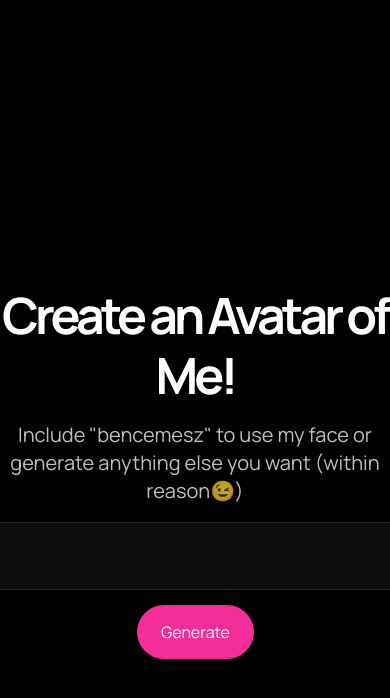
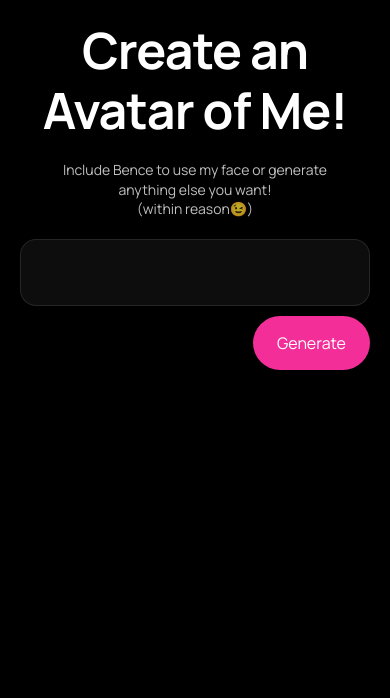
Before and after one commit to BenceM/ai-avatar, a Next.js app: page / in a window 390 px wide. Shown: the top 698 px of the page. Built offline with nearby package versions, Linux system fonts and the light colour scheme.

Commit message:
style updates and regex input

```diff
--- a/pages/index.js
+++ b/pages/index.js
@@ -28,13 +28,14 @@ const Home = () => {
 			});
 			setRetry(0);
 		}
-
+		const finalInput = input.replace(/[Bb]ence/, "bencemesz");
+		console.log(typeof finalInput);
 		const res = await fetch("api/generate", {
 			method: "POST",
 			headers: {
 				"Content-type": "image/jpeg",
 			},
-			body: JSON.stringify({ input }),
+			body: JSON.stringify({ finalInput }),
 		});
 
 		const data = await res.json();
@@ -92,8 +93,8 @@ const Home = () => {
 					</div>
 					<div className="header-subtitle">
 						<h2>
-							Include "bencemesz" to use my face or generate anything else you
-							want (within reason😉)
+							Include Bence to use my face or generate anything else you want!{" "}
+							<span>(within reason😉)</span>
 						</h2>
 					</div>
 					<div className="prompt-container">
@@ -103,7 +104,15 @@ const Home = () => {
 							value={input}
 							onChange={onChange}
 						/>
+
 						<div className="prompt-buttons">
+							<div className="prompt-loading">
+								{isGenerating ? (
+									<p>The model might take a while to generate</p>
+								) : (
+									<p></p>
+								)}
+							</div>
 							<a
 								className={
 									isGenerating ? "generate-button loading" : "generate-button"
--- a/styles/styles.css
+++ b/styles/styles.css
@@ -1,42 +1,41 @@
 @import url("https://fonts.googleapis.com/css2?family=Manrope:wght@400;700;800&display=swap");
 
-body {
+html {
+	font-size: 62.5%;
+}
+* {
 	margin: 0;
 	padding: 0;
+	box-sizing: border-box;
+}
+body {
 	font-family: "Manrope", sans-serif;
 }
 
 .root {
-	display: flex;
-	place-content: center flex-start;
-	align-items: center;
 	background-color: rgb(0, 0, 0);
-	flex-flow: column nowrap;
-	gap: 10px;
+	gap: 1rem;
+	min-height: 100vh;
 	height: 100vh;
-	overflow: auto;
-	padding: 0px;
-	position: relative;
 }
 
 .container {
 	display: flex;
-
 	flex: 0 0 auto;
 	flex-flow: row nowrap;
-	gap: 10px;
-	/* height: fit-content; */
+	padding: 1rem;
+	gap: 2rem;
 	height: 100%;
 	overflow: auto;
 	position: relative;
 	width: auto;
-	gap: 64px;
 }
 
 .header {
 	display: flex;
 	flex-direction: column;
 	width: 100%;
+	gap: 1rem;
 	align-items: center;
 	justify-content: center;
 	color: #fff;
@@ -44,13 +43,13 @@ body {
 
 .header-title {
 	display: flex;
-	gap: 12px;
+	gap: 1.2rem;
 }
 
 .header-title h1 {
 	width: 100%;
 	font-weight: 700;
-	font-size: 72px;
+	font-size: 7.2rem;
 	letter-spacing: -4px;
 	line-height: 1.2em;
 	text-align: center;
@@ -58,52 +57,38 @@ body {
 }
 
 .header-subtitle h2 {
-	font-size: 20px;
-	font-style: normal;
+	display: flex;
+	flex-direction: column;
+	font-size: 1.8rem;
 	font-weight: 400;
 	line-height: 1.4em;
+	padding: 1rem 3rem;
 	color: rgba(255, 255, 255, 0.75);
 }
-
+.header-subtitle h2 span {
+	text-align: center;
+}
 .prompt-container {
 	place-content: flex-end center;
 	align-items: center;
 	display: flex;
 	flex: 0 0 auto;
 	flex-flow: column nowrap;
-	gap: 16px;
+	gap: 1rem;
 	height: min-content;
-	padding: 0px;
-	width: min-content;
+	padding: 0;
+	width: 100%;
 }
 
 .prompt-box {
-	border-bottom-width: 1px;
-	border-color: rgba(255, 255, 255, 0.1);
-	border-left-width: 1px;
-	border-right-width: 1px;
-	border-style: solid;
-	border-top-width: 1px;
-	place-content: flex-start;
-	align-items: flex-start;
+	border: 1px solid rgba(255, 255, 255, 0.1);
 	background-color: rgba(255, 255, 255, 0.05);
 	border-radius: 16px;
-	display: flex;
-	flex: 0 0 auto;
-	flex-flow: column nowrap;
-	gap: 10px;
-	overflow: hidden;
-	padding: 20px;
-	position: relative;
-	width: 610px;
-	max-width: 1200px;
-	will-change: transform;
-	overflow: auto;
-	outline: none;
-	resize: none;
-	font-size: 16px;
-	font-style: normal;
-	letter-spacing: 0px;
+	padding: 2rem 1rem;
+	width: 85%;
+	max-width: 120rem;
+	font-size: 1.6rem;
+	letter-spacing: 0;
 	line-height: 1.6em;
 	text-align: start;
 	color: rgba(255, 255, 255, 0.75);
@@ -124,12 +109,12 @@ body {
 	place-content: center;
 	align-items: center;
 	justify-content: flex-end;
+	gap: 2rem;
 	flex: 0 0 auto;
 	flex-flow: row nowrap;
-	gap: 12px;
 	height: min-content;
 	overflow: hidden;
-	padding: 0px;
+	padding: 0;
 	position: relative;
 	width: 100%;
 }
@@ -142,10 +127,11 @@ body {
 	display: flex;
 	flex: 0 0 auto;
 	flex-flow: column nowrap;
-	gap: 10px;
+	gap: 1rem;
 	height: min-content;
 	overflow: hidden;
-	padding: 16px 24px;
+	padding: 1.6rem 2.4rem;
+	margin-right: 5rem;
 	position: relative;
 	text-decoration: none;
 	width: min-content;
@@ -164,6 +150,7 @@ body {
 
 .generate p {
 	color: rgb(255, 255, 255);
+	font-size: 1.6rem;
 	margin: 0;
 }
 
@@ -175,6 +162,7 @@ body {
 .output-content {
 	width: 512px;
 	height: 100%;
+	margin-right: 1rem;
 	display: flex;
 	justify-content: center;
 	flex-direction: column;
@@ -196,20 +184,19 @@ body {
 @media (max-width: 1200px) {
 	.container {
 		flex-direction: column;
-		justify-content: center;
-		max-width: 700px;
+		gap: 2rem;
 		width: 100%;
-		padding: 50px;
+		padding: 5rem;
 	}
 
 	.prompt-container {
-		max-width: 600px;
 		width: 100%;
 	}
-
+	.prompt-box {
+	}
 	.output-content {
 		width: 100%;
-		height: 512px;
+
 		align-items: center;
 	}
 }
@@ -221,15 +208,12 @@ body {
 	}
 
 	.header-title h1 {
-		font-size: 50px;
+		font-size: 5rem;
+		letter-spacing: -1px;
 	}
 
 	.header-subtitle h2 {
 		text-align: center;
-	}
-
-	.prompt-buttons {
-		justify-content: center;
 	}
 
 	.prompt-container {
@@ -241,7 +225,31 @@ body {
 		width: 100%;
 	}
 }
-
+@media (max-width: 513px) {
+	.container {
+		padding: 2rem;
+		gap: 6rem;
+	}
+	.header-title h1 {
+		font-size: 5rem;
+	}
+	.header-subtitle h2 {
+		font-size: 1.4rem;
+	}
+	.prompt-container {
+		justify-content: center;
+	}
+	.generate-button {
+		margin: 0;
+	}
+	.output-content {
+		height: auto;
+	}
+	.output-content img {
+		height: 256px;
+		width: 256px;
+	}
+}
 /* Loading ring animation */
 .loader {
 	width: 18px;
```
Also changed, not shown: pages/api/generate.js (+3 -1 lines).
